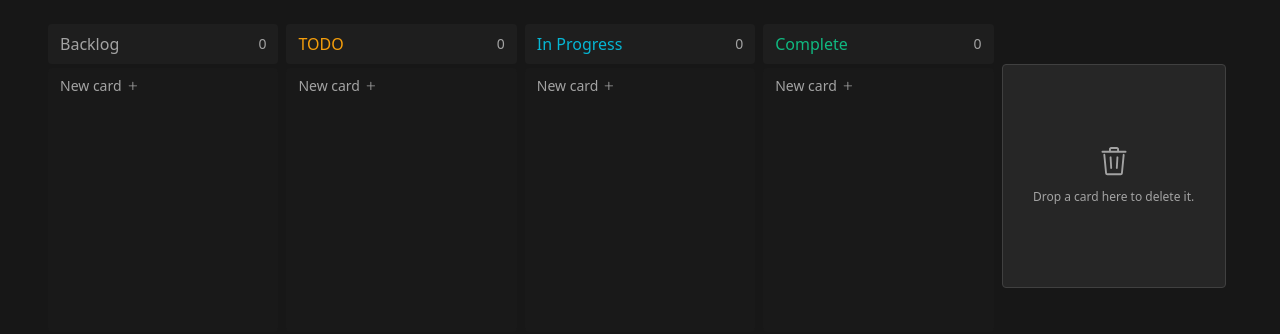
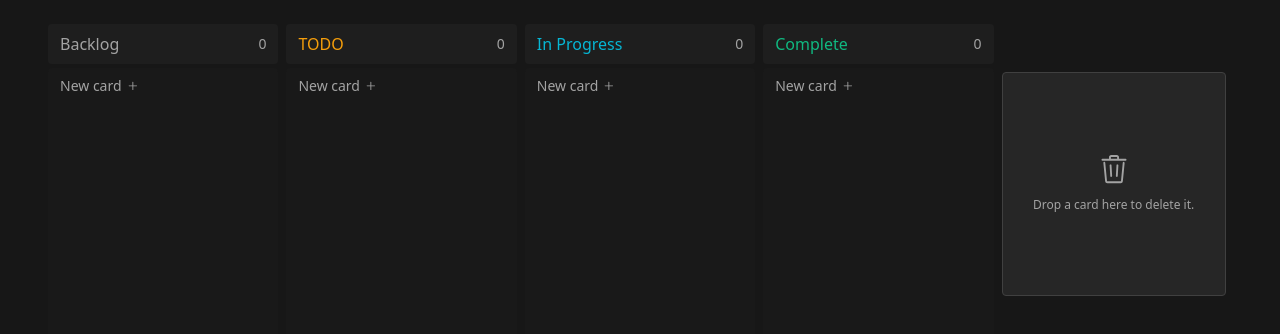
Before and after one commit to LuisNivar/my-kanban-board, a React (Vite) app: page / in a window 1280 px wide. Shown: the top 334 px of the page. Built offline with nearby package versions, Linux system fonts and the light colour scheme.

Commit message:
Fix trashCan margin top

```diff
--- a/src/components/TrashCan.tsx
+++ b/src/components/TrashCan.tsx
@@ -31,7 +31,7 @@ export default function TrashCan() {
       onDragOver={handleDragOver}
       onDragLeave={handleDragLeave}
       onDrop={handleDrop}
-      className={`mt-10 flex flex-col max-h-56 aspect-square items-center justify-center rounded border text-3xl ${
+      className={`mt-12 flex flex-col max-h-56 aspect-square items-center justify-center rounded border text-3xl ${
         active
           ? "border-red-800 bg-red-800/20 text-red-500"
           : "border-neutral-700 bg-neutral-800 text-neutral-400"
```
